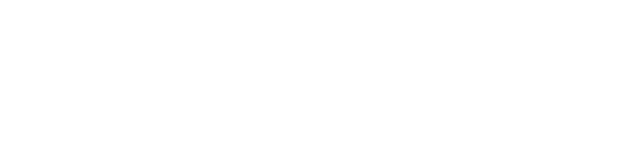
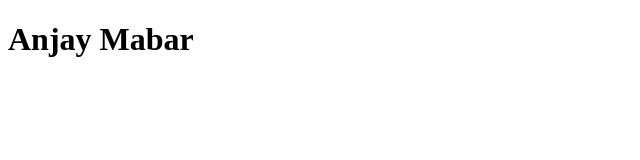
Before and after one commit to mamangracinggg/test-repo-5, a plain HTML site: page index.html in a window 1280 px wide. Shown: the whole page, without its empty margins (0-640 px from the left). Drawn offline with Linux system fonts and the light colour scheme.

Commit message:
menambahkan tag h1

```diff
--- a/index.html
+++ b/index.html
@@ -6,6 +6,6 @@
   <title>Document</title>
 </head>
 <body>
-
+  <h1>Anjay Mabar</h1>
 </body>
 </html>
```
